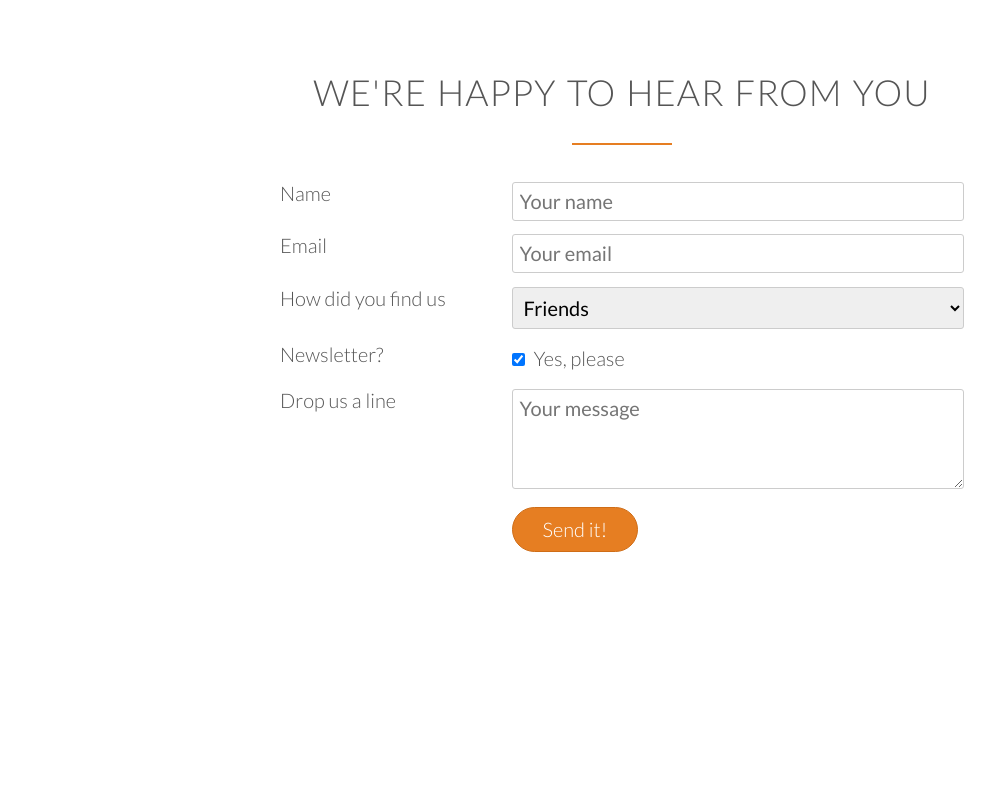
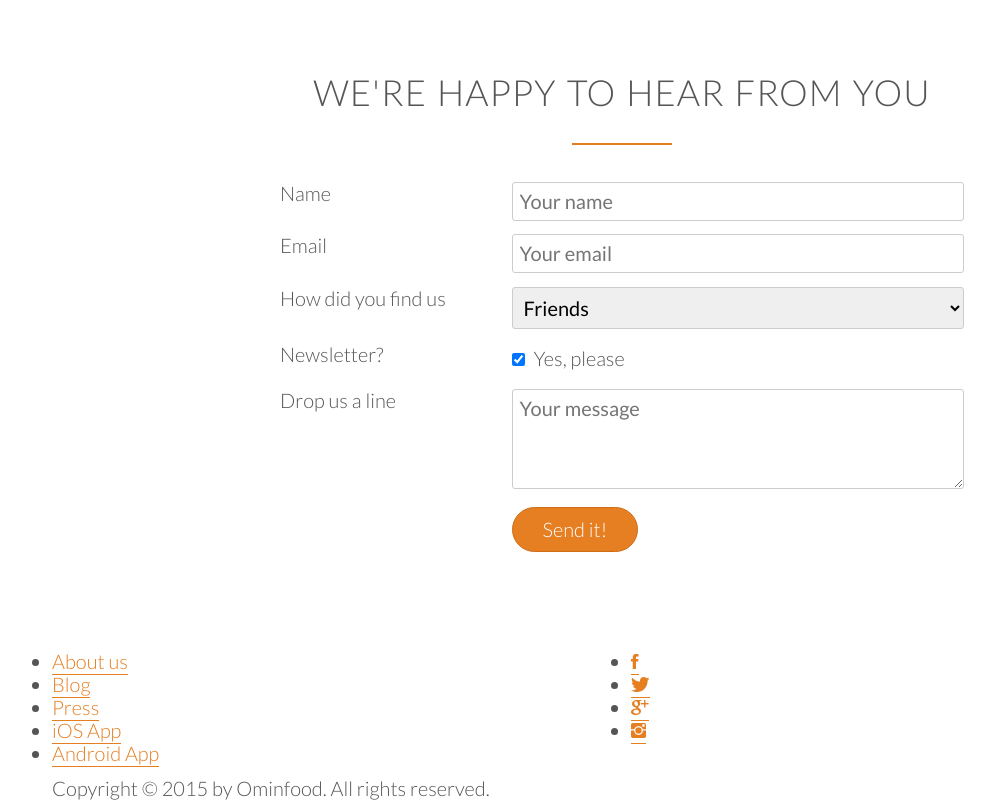
Before and after one commit to RobsWebDev/ominfood, a plain HTML site: page index.html in a window 1280 px wide. Shown: the part 4659-5459 px from the top of the page, without its empty margins (18-1013 px from the left). Before the commit the page ends 5298 px from the top, so only its background shows below. Drawn offline with Linux system fonts and the light colour scheme; files whose address does not match are found by name.

Commit message:
Lesson 55 Building the footer part 1

```diff
--- a/index.html
+++ b/index.html
@@ -373,6 +373,33 @@
       </div>
     </section>
 
+    <footer>
+      <div class="row">
+        <div class="col span-1-of-2">
+          <ul class="footer-nav">
+            <li><a href="#">About us</a></li>
+            <li><a href="#">Blog</a></li>
+            <li><a href="#">Press</a></li>
+            <li><a href="#">iOS App</a></li>
+            <li><a href="#">Android App</a></li>
+          </ul>
+        </div>
+        <div class="col span-1-of-2">
+          <ul class="social-links">
+            <li><a href="#"><i class="ion-social-facebook"></i></a></li>
+            <li><a href="#"><i class="ion-social-twitter"></i></a></li>
+            <li><a href="#"><i class="ion-social-googleplus"></i></a></li>
+            <li><a href="#"><i class="ion-social-instagram"></i></a></li>
+          </ul>
+        </div>
+      </div>
+      <div class="row">
+        <p>
+          Copyright &copy; 2015 by Ominfood. All rights reserved.
+        </p>
+      </div>
+    </footer>
+
   </body>
 
 
```
